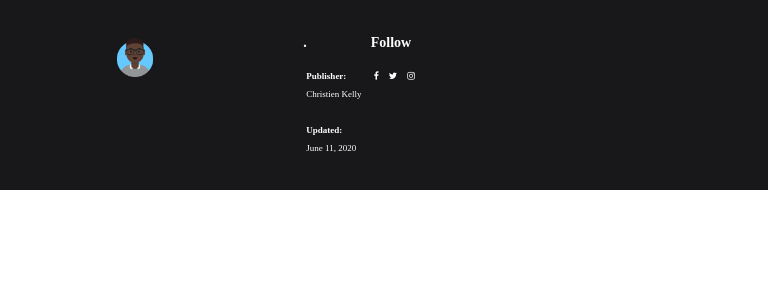
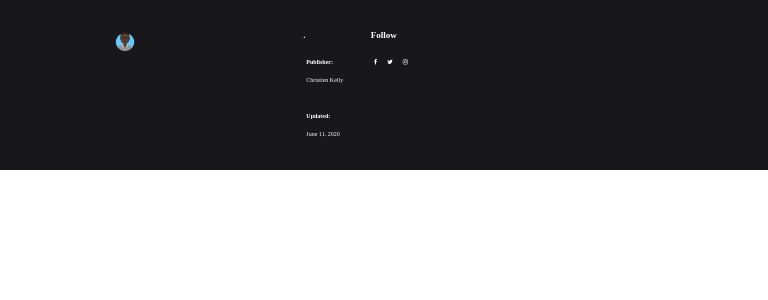
Before and after one commit to kelly-c1/personal-site, a PHP site: page /footer.html.php in a window 768 px wide. Shown: the top 300 px of the page. Run offline with PHP 8.4, Linux system fonts and the light colour scheme.

Commit message:
made things way smaller (footer)

```diff
--- a/web/footer/css/style.css
+++ b/web/footer/css/style.css
@@ -77,7 +77,7 @@
 	width: 100vw;
 	display: block;
 	overflow: hidden;
-	padding: 35px 0;
+	padding: 30px 0;
 	box-sizing: border-box;
 	background-color: #18181a;
 	bottom: 0;
@@ -98,7 +98,7 @@
 }
 
 .inner_footer .logo_container img {
-	width: 40px;
+	width: 20px;
 	height: auto;
 }
 
@@ -116,19 +116,19 @@
 
 .inner_footer .footer_third h1{
 	font-family: 'Montserrat';
-	font-size: 14px;
+	font-size: 9px;
 	color: white;
 	display: block;
 	width: 100%;
-	margin-bottom: 14px;
+	margin-bottom: 10px;
 }
 
 .inner_footer .footer_third a{
 	font-family: 'Montserrat';
-	font-size: 9px;
+	font-size: 6px;
 	color: white;
 	display: block;
-	font-weight: 145px;
+	font-weight: 100px;
 	width: 100%;
 	padding-bottom: 1.5px;
 }
@@ -136,6 +136,6 @@
 .inner_footer .footer_third li{
 	display: inline-block;
 	padding: 0 3px;
-	font-size: 10px;
+	font-size: 6px;
 }
 }
```
